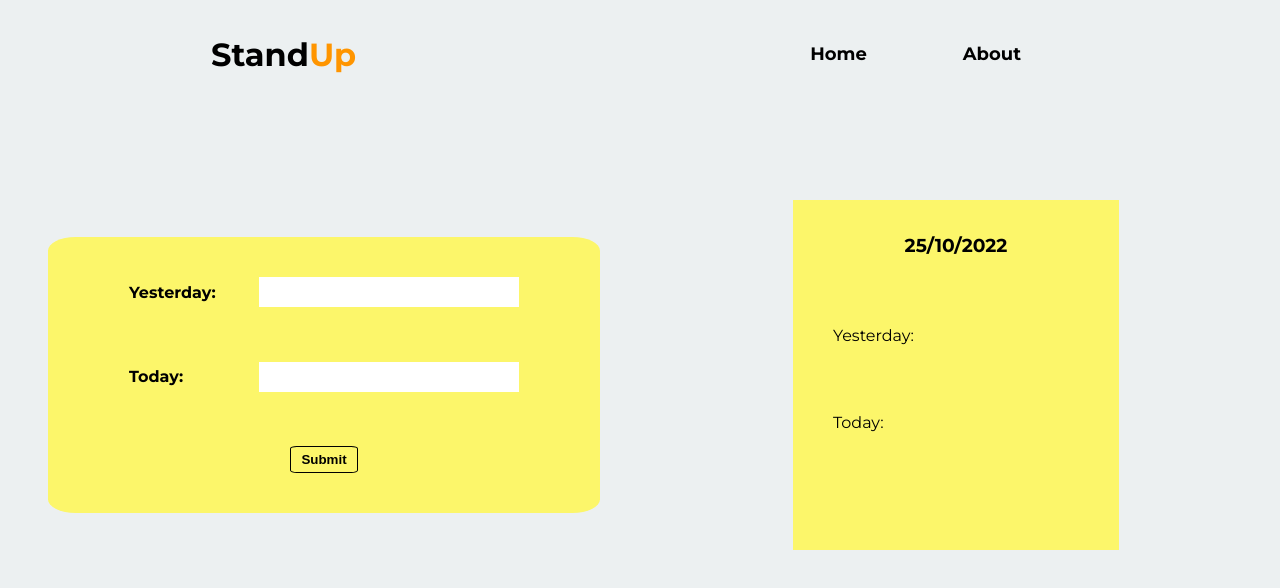
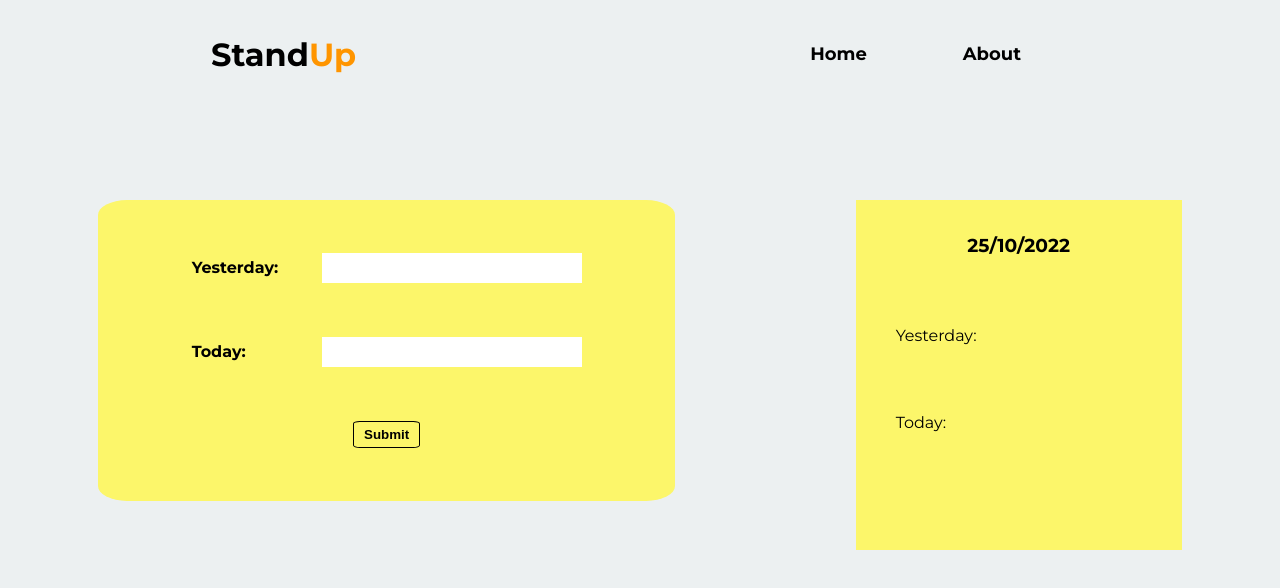
Before and after one commit to K-ash-ish/standup-App, a React (Create React App) app: page / in a window 1280 px wide. Shown: the top 588 px of the page. Built offline with nearby package versions, Linux system fonts and the light colour scheme.

Commit message:
now height of standup increases without affecting the left side component form

```diff
--- a/src/App.css
+++ b/src/App.css
@@ -12,7 +12,6 @@ html {
 .container {
   padding: 100px 0;
   height: auto;
-  display: grid;
-  grid-template-columns: 1fr 1fr;
-  place-items: center;
+  display: flex;
+  justify-content: space-around;
 }
```
